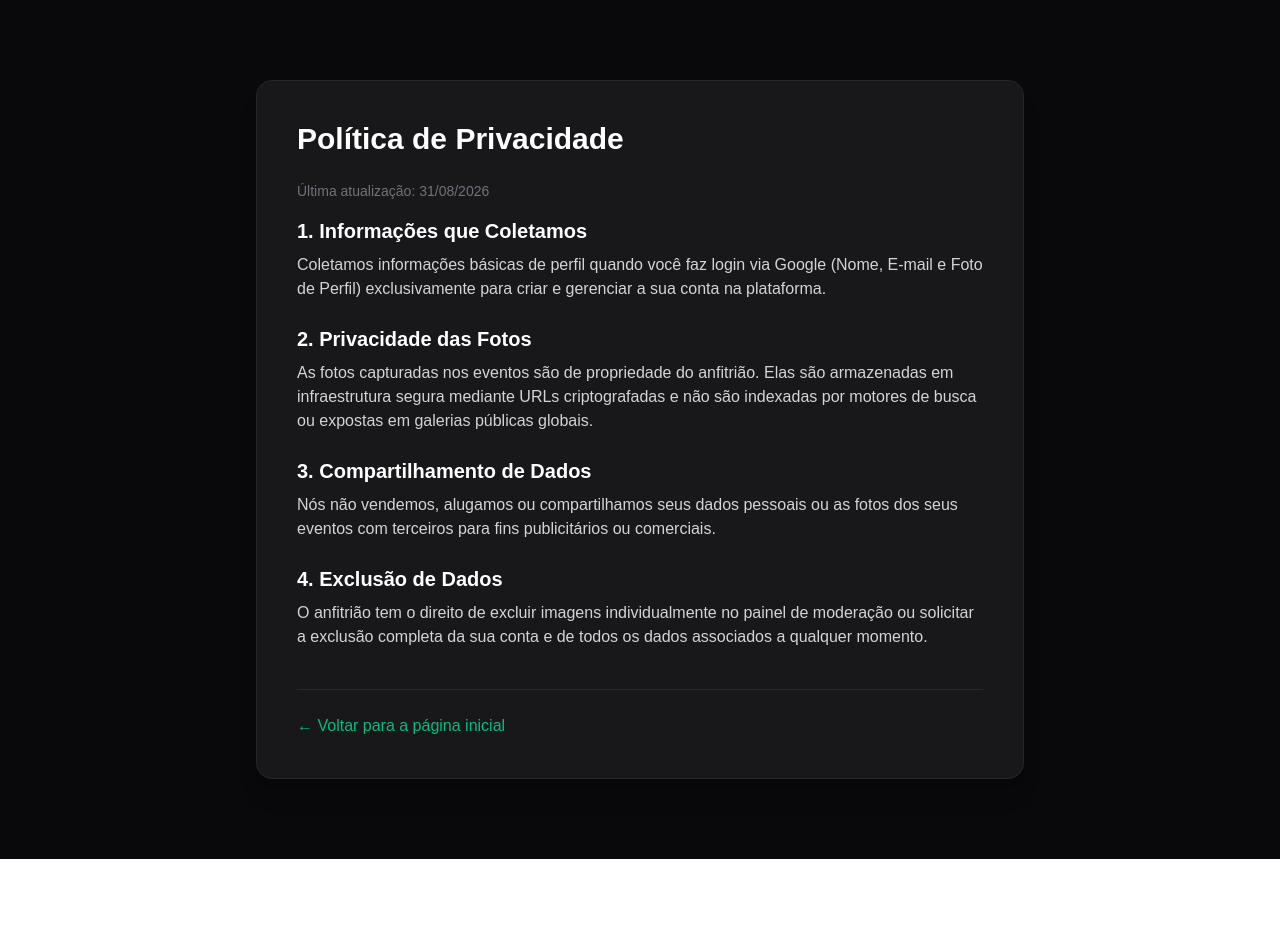
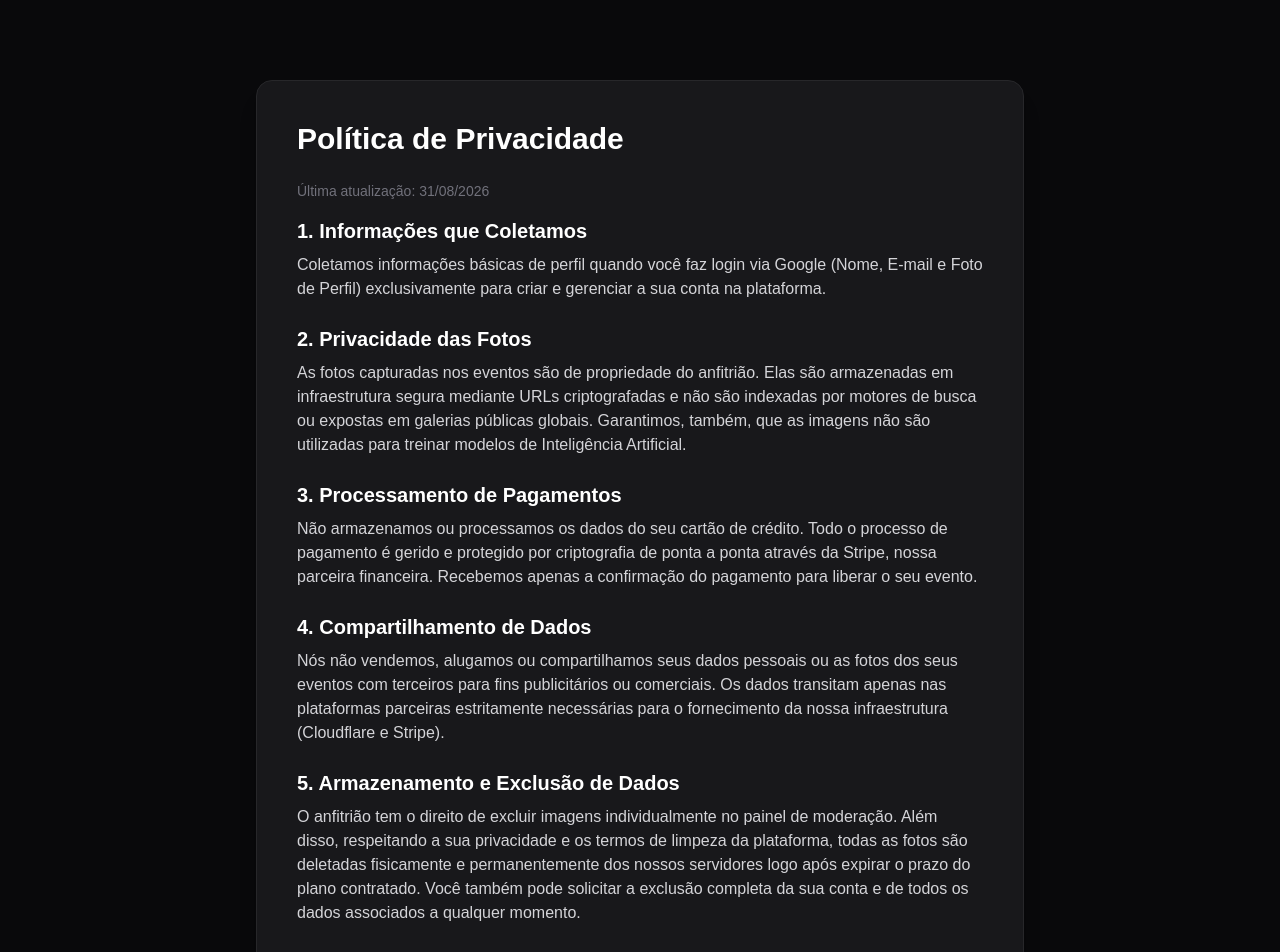
Before and after one commit to Betaluk/fleshfest-app, a Next.js app: page /privacidade in a window 1280 px wide. Shown: the top 952 px of the page. Before the commit the page ends 859 px from the top, so only its background shows below. Built offline with nearby package versions, Linux system fonts and the light colour scheme.

Commit message:
Alteração nos termos de uso e de privacidade

```diff
--- a/src/app/dashboard/novo/page.tsx
+++ b/src/app/dashboard/novo/page.tsx
@@ -98,6 +98,12 @@ export default async function NovoEventoPage() {
           >
             Criar Evento
           </button>
+          <p className="text-xs text-zinc-500 text-center mt-4 w-full">
+            Ao criar um evento, você concorda com nossos{' '}
+            <Link href="/termos" target="_blank" className="underline hover:text-zinc-300">Termos de Uso</Link>
+            {' '}e{' '}
+            <Link href="/privacidade" target="_blank" className="underline hover:text-zinc-300">Política de Privacidade</Link>.
+          </p>
         </div>
       </form>
     </div>
--- a/src/app/privacidade/page.tsx
+++ b/src/app/privacidade/page.tsx
@@ -15,17 +15,22 @@ export default function PrivacidadePage() {
 
           <section>
             <h2 className="text-xl font-semibold text-white mb-2">2. Privacidade das Fotos</h2>
-            <p>As fotos capturadas nos eventos são de propriedade do anfitrião. Elas são armazenadas em infraestrutura segura mediante URLs criptografadas e não são indexadas por motores de busca ou expostas em galerias públicas globais.</p>
+            <p>As fotos capturadas nos eventos são de propriedade do anfitrião. Elas são armazenadas em infraestrutura segura mediante URLs criptografadas e não são indexadas por motores de busca ou expostas em galerias públicas globais. Garantimos, também, que as imagens não são utilizadas para treinar modelos de Inteligência Artificial.</p>
           </section>
 
           <section>
-            <h2 className="text-xl font-semibold text-white mb-2">3. Compartilhamento de Dados</h2>
-            <p>Nós não vendemos, alugamos ou compartilhamos seus dados pessoais ou as fotos dos seus eventos com terceiros para fins publicitários ou comerciais.</p>
+            <h2 className="text-xl font-semibold text-white mb-2">3. Processamento de Pagamentos</h2>
+            <p>Não armazenamos ou processamos os dados do seu cartão de crédito. Todo o processo de pagamento é gerido e protegido por criptografia de ponta a ponta através da Stripe, nossa parceira financeira. Recebemos apenas a confirmação do pagamento para liberar o seu evento.</p>
           </section>
 
           <section>
-            <h2 className="text-xl font-semibold text-white mb-2">4. Exclusão de Dados</h2>
-            <p>O anfitrião tem o direito de excluir imagens individualmente no painel de moderação ou solicitar a exclusão completa da sua conta e de todos os dados associados a qualquer momento.</p>
+            <h2 className="text-xl font-semibold text-white mb-2">4. Compartilhamento de Dados</h2>
+            <p>Nós não vendemos, alugamos ou compartilhamos seus dados pessoais ou as fotos dos seus eventos com terceiros para fins publicitários ou comerciais. Os dados transitam apenas nas plataformas parceiras estritamente necessárias para o fornecimento da nossa infraestrutura (Cloudflare e Stripe).</p>
+          </section>
+
+          <section>
+            <h2 className="text-xl font-semibold text-white mb-2">5. Armazenamento e Exclusão de Dados</h2>
+            <p>O anfitrião tem o direito de excluir imagens individualmente no painel de moderação. Além disso, respeitando a sua privacidade e os termos de limpeza da plataforma, todas as fotos são deletadas fisicamente e permanentemente dos nossos servidores logo após expirar o prazo do plano contratado. Você também pode solicitar a exclusão completa da sua conta e de todos os dados associados a qualquer momento.</p>
           </section>
         </div>
 
--- a/src/app/termos/page.tsx
+++ b/src/app/termos/page.tsx
@@ -18,13 +18,26 @@ export default function TermosPage() {
             <p>O FlashFest oferece um sistema de captura e projeção de fotos para eventos. O usuário é o único responsável pelo conteúdo (fotos) gerado em seu evento e pelas aprovações no modo de moderação.</p>
           </section>
 
+          {/* NOVA SEÇÃO DE REEMBOLSO ADICIONADA AQUI */}
           <section>
-            <h2 className="text-xl font-semibold text-white mb-2">3. Armazenamento e Limpeza</h2>
+            <h2 className="text-xl font-semibold text-white mb-2">3. Política de Pagamento e Reembolso</h2>
+            <p className="mb-3">
+              O FlashFest opera sob a modalidade de pagamento único por evento. Conforme o Artigo 49 do Código de Defesa do Consumidor,
+              o contratante tem o direito de solicitar o cancelamento e reembolso integral do valor pago no prazo de até 7 (sete) dias corridos após a compra.
+            </p>
+            <div className="bg-zinc-950/50 border-l-4 border-emerald-500 p-4 rounded-r-lg text-sm">
+              <strong className="text-white block mb-1">Exceção de Consumo do Serviço:</strong>
+              O FlashFest é um serviço digital de consumo imediato. Caso o evento contratado ocorra dentro do prazo de 7 dias após a compra, e o sistema seja utilizado para a captação e/ou exibição das fotos, o usuário reconhece que o serviço foi integralmente consumido. Neste cenário exclusivo, o direito de arrependimento e reembolso perde o efeito.
+            </div>
+          </section>
+
+          <section>
+            <h2 className="text-xl font-semibold text-white mb-2">4. Armazenamento e Limpeza</h2>
             <p>As fotos enviadas são armazenadas temporariamente. Nós nos reservamos o direito de excluir permanentemente os arquivos dos eventos após o período de expiração do plano contratado.</p>
           </section>
 
           <section>
-            <h2 className="text-xl font-semibold text-white mb-2">4. Responsabilidade</h2>
+            <h2 className="text-xl font-semibold text-white mb-2">5. Responsabilidade</h2>
             <p>Não nos responsabilizamos por perdas de dados causadas por exclusões efetuadas pelo anfitrião ou pela limpeza automática pós-evento. Faça o download do seu arquivo ZIP dentro do prazo estipulado.</p>
           </section>
         </div>
```
